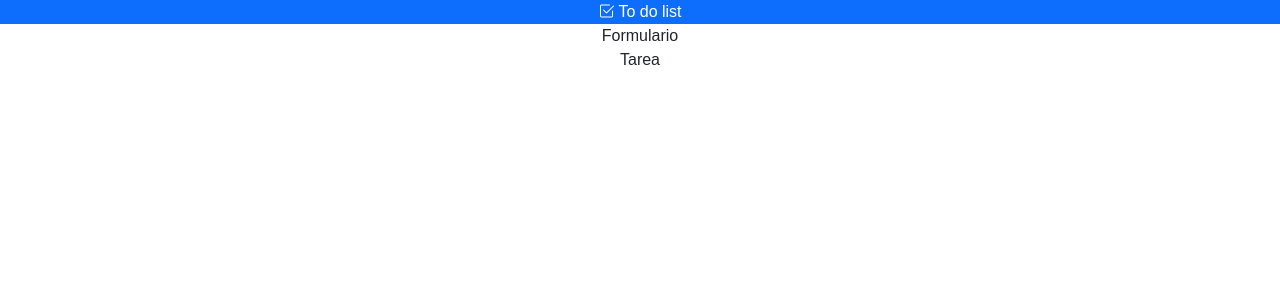
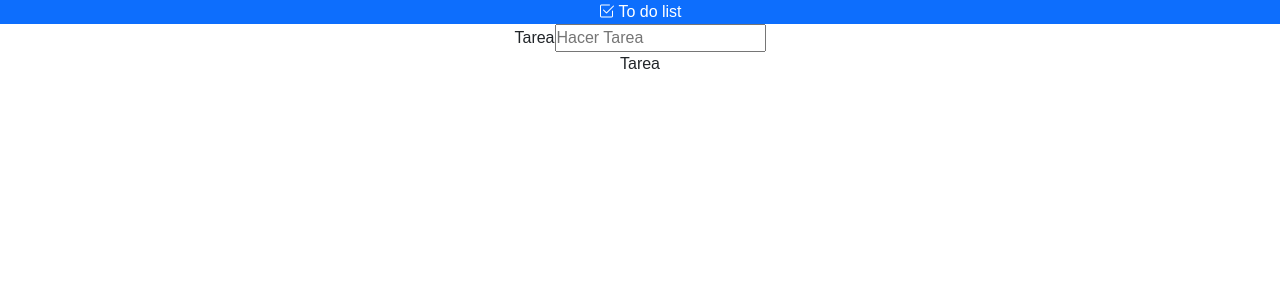
Before and after one commit to mmjafet/segunda_practica_react, a React (Vite) app: page / in a window 1280 px wide. Shown: the top 300 px of the page. Built offline with nearby package versions, Linux system fonts and the light colour scheme.

Commit message:
update Formulario component to include input fields for task description

```diff
--- a/src/Formulario/index.jsx
+++ b/src/Formulario/index.jsx
@@ -2,7 +2,12 @@ import React from 'react'
 
 const Formulario = () => {
   return (
-    <div>Formulario</div>
+    <div>
+        <label >Tarea</label>
+        <input type="text" placeholder='Hacer Tarea' />
+        <label htmlFor="Descripcion"></label>
+
+    </div>
   )
 }
 
```
